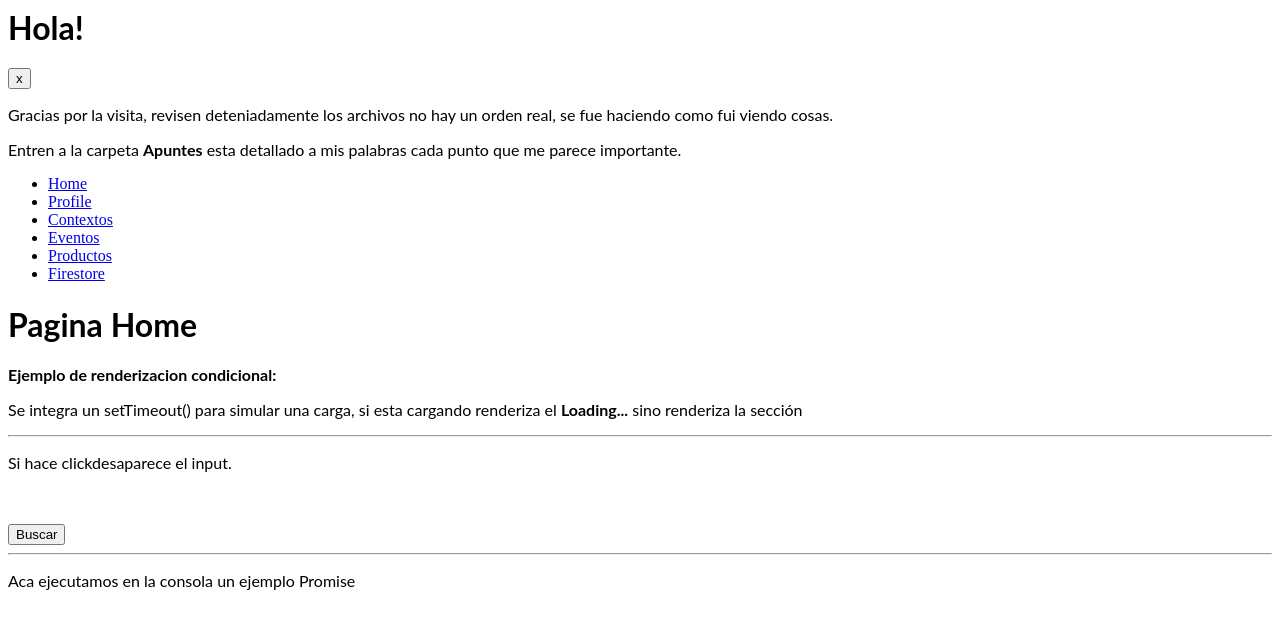
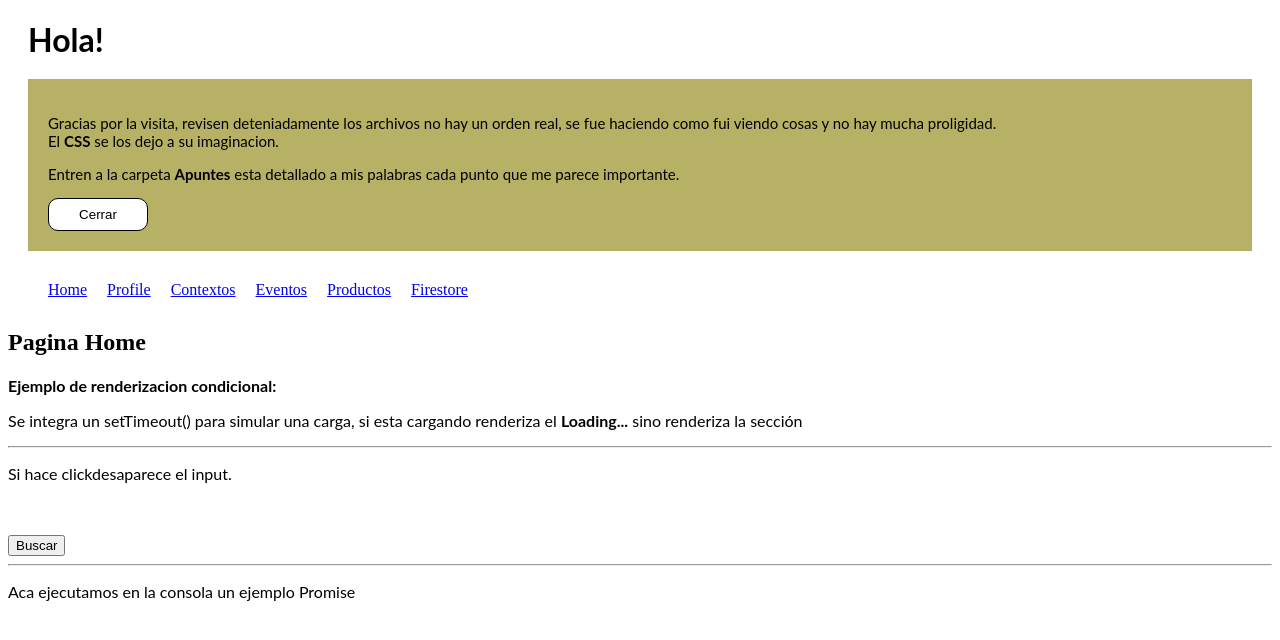
Before and after one commit to neltin/Apuntes-React, a React (Create React App) app: page / in a window 1280 px wide. Shown: the top 640 px of the page. Built offline with nearby package versions, Linux system fonts and the light colour scheme.

Commit message:
9 files modified

```diff
--- a/App.tsx
+++ b/App.tsx
@@ -18,24 +18,27 @@ export default function App() {
     <div>
       <h1>Hola!</h1>
       {nota ? (
-        <div>
+        <div className="importante">
+          <p>
+            Gracias por la visita, revisen deteniadamente los archivos no hay un
+            orden real, se fue haciendo como fui viendo cosas y no hay mucha
+            proligidad. <br />
+            El <strong>CSS</strong> se los dejo a su imaginacion.
+          </p>
+          <p>
+            Entren a la carpeta <strong>Apuntes</strong> esta detallado a mis
+            palabras cada punto que me parece importante.
+          </p>
           <button
             onClick={function () {
               setNota(!nota);
             }}
           >
-            x
+            Cerrar
           </button>
-          <p>
-            Gracias por la visita, revisen deteniadamente los archivos no hay un
-            orden real, se fue haciendo como fui viendo cosas.
-          </p>
-          <p>
-            Entren a la carpeta <strong>Apuntes</strong> esta detallado a mis
-            palabras cada punto que me parece importante.
-          </p>
         </div>
       ) : (
+        <div className="nota">
           <p>
             Visitame en{' '}
             <a href="https://github.com/" target="_blank">
@@ -46,6 +49,7 @@ export default function App() {
               LinkedIn
             </a>
           </p>
+        </div>
       )}
       <BrowserRouter>
         <NavBar />
--- a/pages/Home.jsx
+++ b/pages/Home.jsx
@@ -21,7 +21,7 @@ export default function Home() {
 
   return (
     <div>
-      <h1>Pagina Home</h1>
+      <h2>Pagina Home</h2>
       <p>
         <strong>Ejemplo de renderizacion condicional:</strong>{' '}
       </p>
--- a/pages/PageContext.jsx
+++ b/pages/PageContext.jsx
@@ -6,7 +6,7 @@ import Comp1 from '../components/Contexto2/Comp1';
 export default function Carts() {
   return (
     <div>
-      <h1>Contexto</h1>
+      <h2>Contexto</h2>
       <p>Ejemplo de paso de propiedades Normal entre componentes</p>
       <Component1 />
       <hr />
--- a/pages/PageEvent.jsx
+++ b/pages/PageEvent.jsx
@@ -69,7 +69,7 @@ export default function Category() {
 
   return (
     <div>
-      <h1>Pagina de Ejemplo de Eventos</h1>
+      <h2>Pagina de Ejemplo de Eventos</h2>
       <p>Cuando se presiona una vocal te avisa con un Alert</p>
       <input onKeyDown={verVocales} />
       <br />
--- a/pages/ProductoId.jsx
+++ b/pages/ProductoId.jsx
@@ -35,7 +35,7 @@ export default function ProductosId() {
   console.log(items);
   return (
     <div>
-      <h1>Pagina Productos ID</h1>
+      <h2>Pagina Productos ID</h2>
       {items.map((item) => (
         <div key={item.id}>
           <img src={item.image} />
--- a/pages/Productos.jsx
+++ b/pages/Productos.jsx
@@ -30,7 +30,17 @@ export default function Productos() {
 
   return (
     <div>
-      <h1>Pagina Productos</h1>
+      <h2>Pagina Productos</h2>
+      {items.map((item) => (
+        <Link to={`/productos/${item.id}`}>
+          <div key={item.id}>
+            <img src={item.image} />
+            <h3>{item.title}</h3>
+            <p>{item.description}</p>
+          </div>
+        </Link>
+      ))}
+      <hr />
       <ul>
         <li>
           <Link to={`/productos/${1}`}>Detalle de productos 1</Link>
@@ -44,17 +54,6 @@ export default function Productos() {
       {loading === false
         ? items.map((item, key) => <Tarjeta {...item} />)
         : 'No hay resultados'}
-
-      <hr />
-      {items.map((item) => (
-        <Link to={`/productos/${item.id}`}>
-          <div key={item.id}>
-            <img src={item.image} />
-            <h3>{item.title}</h3>
-            <p>{item.description}</p>
-          </div>
-        </Link>
-      ))}
     </div>
   );
 }
--- a/pages/Productos2.jsx
+++ b/pages/Productos2.jsx
@@ -10,8 +10,16 @@ const Productos2 = () => {
 
   return (
     <>
+      <h2>Firestore</h2>
       <p>
-        <strong>Aca se le pasa a un componete Tarjeta:</strong>
+        Se creo un hook para usar firestore en una funcion{' '}
+        <strong>useFirestore()</strong>. <br />
+        El hook se encuentra en carpeta hooks. Haciendo mas limpio la
+        informacion que en la pagina producto.
+      </p>
+      <hr />
+      <p>
+        <strong>Aca se le pasa con un componete Tarjeta:</strong>
       </p>
 
       {data.map((item, key) => (
--- a/pages/Profile.jsx
+++ b/pages/Profile.jsx
@@ -4,7 +4,7 @@ import ConsumoApi from '../components/ConsumoApi';
 export default function Category() {
   return (
     <div>
-      <h1>Pagina ejemplo de Consumo de Api</h1>
+      <h2>Pagina ejemplo de Consumo de Api</h2>
 
       <ConsumoApi />
     </div>
--- a/style.css
+++ b/style.css
@@ -1,3 +1,43 @@
-h1, p {
+h1,
+p {
   font-family: Lato;
 }
+h1 {
+  margin: 20px;
+}
+.nota,
+.importante {
+  display: block;
+  font-size: 15px;
+  padding: 20px;
+  margin: 20px;
+}
+.importante {
+  background-color: #b7b166;
+}
+.nota {
+  background-color: #f8c5bc;
+}
+
+.importante button {
+  background-color: #fff;
+  padding: 8px;
+  border-radius: 10px;
+  width: 100px;
+  border: 1px solid black;
+  cursor: pointer;
+}
+
+nav {
+}
+
+nav ul {
+  display: block;
+  padding: 10px 40px;
+  list-style: none;
+}
+
+nav ul li {
+  display: inline-block;
+  padding-right: 20px;
+}
```
Lines whose indentation alone changed are shown as unchanged.
